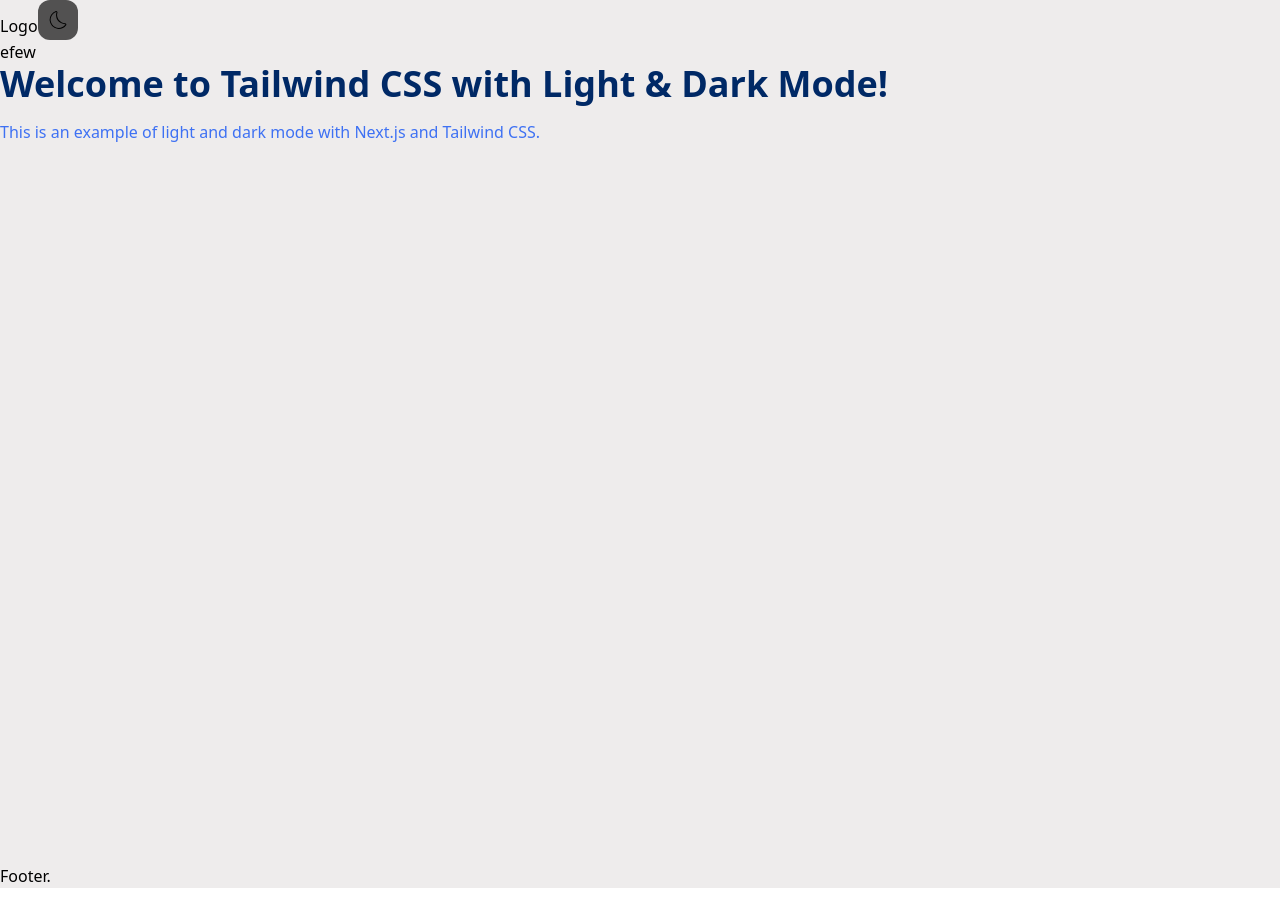
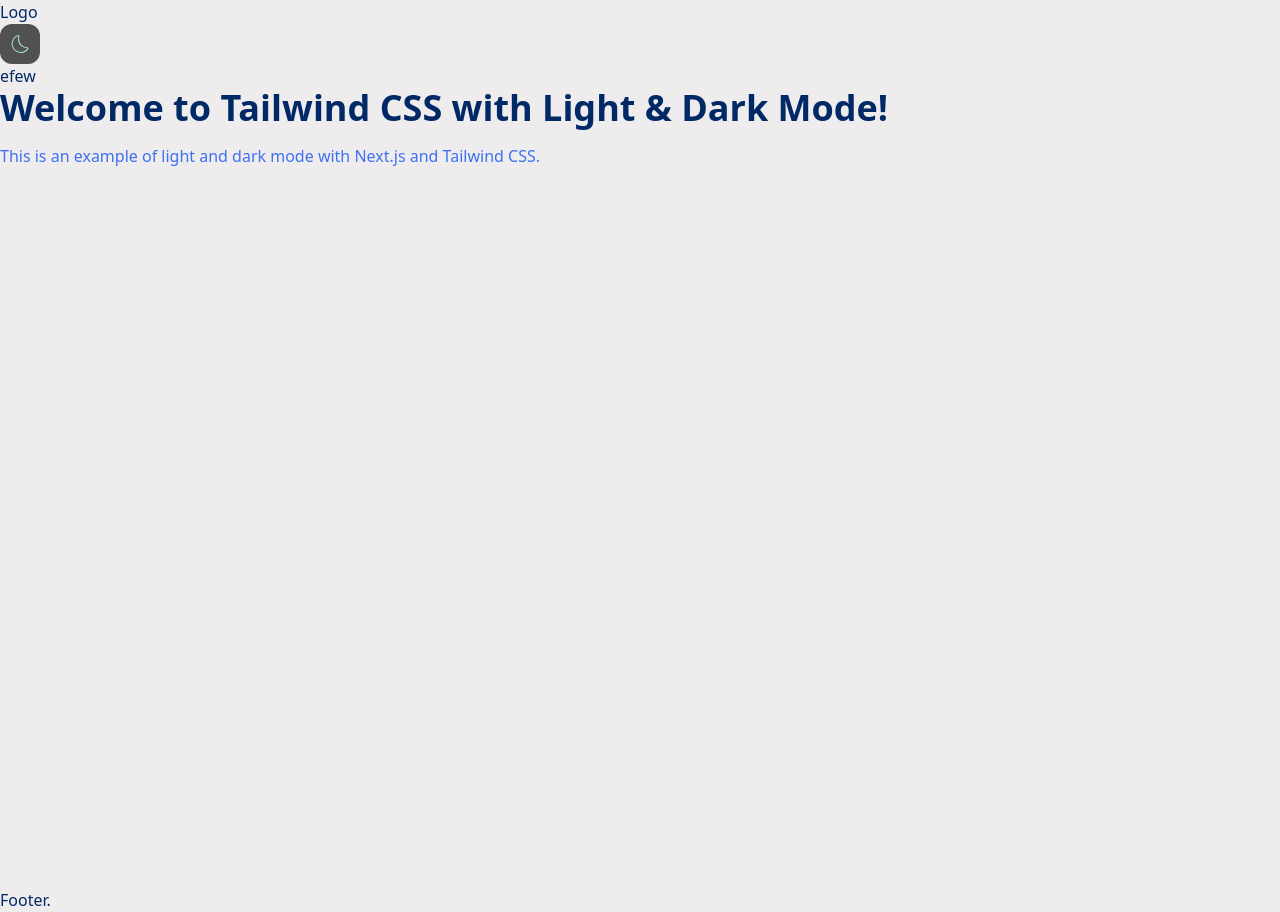
Before and after one commit to khachatryanhovhannes/news-website, a Next.js app: page / in a window 1280 px wide. Before the commit the page ends 888 px from the top, so only its background shows below. Built offline with nearby package versions, Linux system fonts and the light colour scheme.

Commit message:
develop: Adding primary and secondary colors

```diff
--- a/app/layout.tsx
+++ b/app/layout.tsx
@@ -15,7 +15,7 @@ export default function RootLayout({
   return (
     <html lang="en">
       <body className={`antialiased`}>
-        <div className="min-h-screen bg-background-primary-light dark:bg-background-primary-dark">
+        <div className="min-h-screen bg-background-primary-light dark:bg-background-primary-dark text-text-primary-light dark:text-text-primary-dark">
           <Header />
           {children}
           <Footer />
--- a/components/atoms/logo/index.tsx
+++ b/components/atoms/logo/index.tsx
@@ -1,3 +1,3 @@
 export default function Logo() {
-  return <>Logo</>;
+  return <div>Logo</div>;
 }
--- a/components/atoms/theme_toggle/index.tsx
+++ b/components/atoms/theme_toggle/index.tsx
@@ -42,7 +42,7 @@ const ThemeToggle = () => {
   return (
     <button
       onClick={toggleTheme}
-      className="p-2 bg-background-secondary-dark dark:bg-background-secondary-light rounded-xl text-2xl"
+      className="p-2 bg-background-secondary-dark dark:bg-background-secondary-light rounded-xl text-2xl text-text-primary-dark dark:text-text-primary-light"
     >
       {isDarkMode ? <CiLight /> : <CiDark />}
     </button>
```
